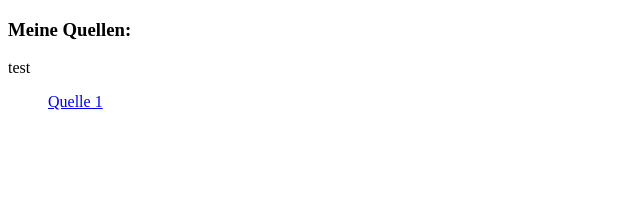
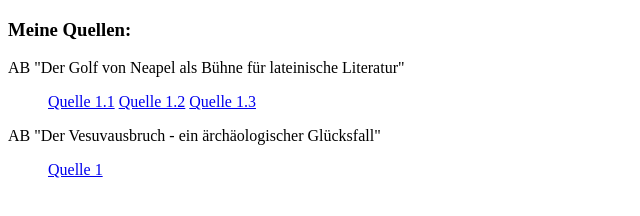
Before and after one commit to TolleTafel/TolleTafel.github.io, a plain HTML site: page main.html in a window 1280 px wide. Shown: the whole page, without its empty margins (0-640 px from the left). Drawn offline with Linux system fonts and the light colour scheme.

Commit message:
Update main.html

```diff
--- a/main.html
+++ b/main.html
@@ -9,9 +9,16 @@
     </head>
     <body>
         <h3> Meine Quellen: </h3>
-        <p> test </p>
+        <p> AB "Der Golf von Neapel als Bühne für lateinische Literatur" </p>
         <ul>
-            <a href="https://www.tagesspiegel.de/wissen/archaeologie-pompejis-verwunschene-schwester/7558926.html#:~:text=Herculaneum%20liegt%20bis%20heute%20fast,Schatten%20des%20gro%C3%9Fen%2C%20weltber%C3%BChmten%20Pompeji.&text=W%C3%A4hrend%20es%20in%20Pompeji%20Asche,die%20organisches%20Material%20einfach%20karbonisierten."> Quelle 1</a>
+        <a href="https://de.wikipedia.org/wiki/Baiae"> Quelle 1.1</a>
+        <a href="https://www.napolitrip.com/2017/02/07/die-romanisierung-kampaniens"> Quelle 1.2</a>
+        <a href="https://de.wikipedia.org/wiki/Cumae"> Quelle 1.3</a>
+        </ul>
+
+        <p> AB "Der Vesuvausbruch - ein ärchäologischer Glücksfall" </p>
+        <ul>
+        <a href="https://www.tagesspiegel.de/wissen/archaeologie-pompejis-verwunschene-schwester/7558926.html#:~:text=Herculaneum%20liegt%20bis%20heute%20fast,Schatten%20des%20gro%C3%9Fen%2C%20weltber%C3%BChmten%20Pompeji.&text=W%C3%A4hrend%20es%20in%20Pompeji%20Asche,die%20organisches%20Material%20einfach%20karbonisierten."> Quelle 1</a>
         </ul>
 
     </body>
```
